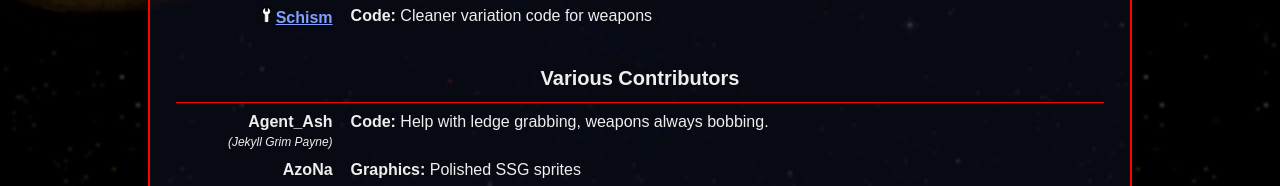
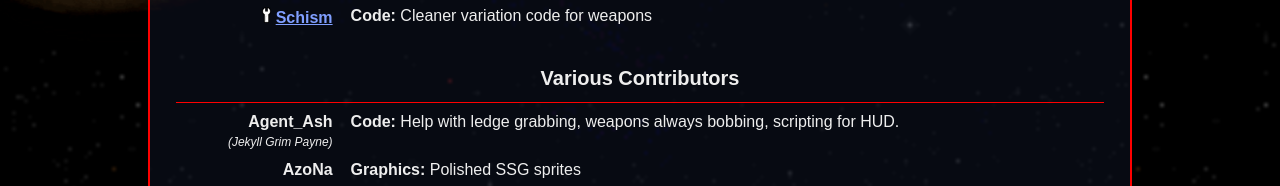
Before and after one commit to Perfect-Hatred/Perfect-Hatred.github.io, a plain HTML site: page credits.html in a window 1280 px wide. Shown: the part 845-1031 px from the top of the page. Drawn offline with Linux system fonts and the light colour scheme; a web font is replaced by a local one.

Commit message:
Update Agent_Ash's credit

```diff
--- a/credits.html
+++ b/credits.html
@@ -136,7 +136,7 @@
                 Agent_Ash<br>
                 <span class="creditstitle">(Jekyll Grim Payne)</span>
               </td>
-              <td><b>Code:</b> Help with ledge grabbing, weapons always bobbing.</td>
+              <td><b>Code:</b> Help with ledge grabbing, weapons always bobbing, scripting for HUD.</td>
             </tr>
             <tr>
               <td>AzoNa</td>
```
